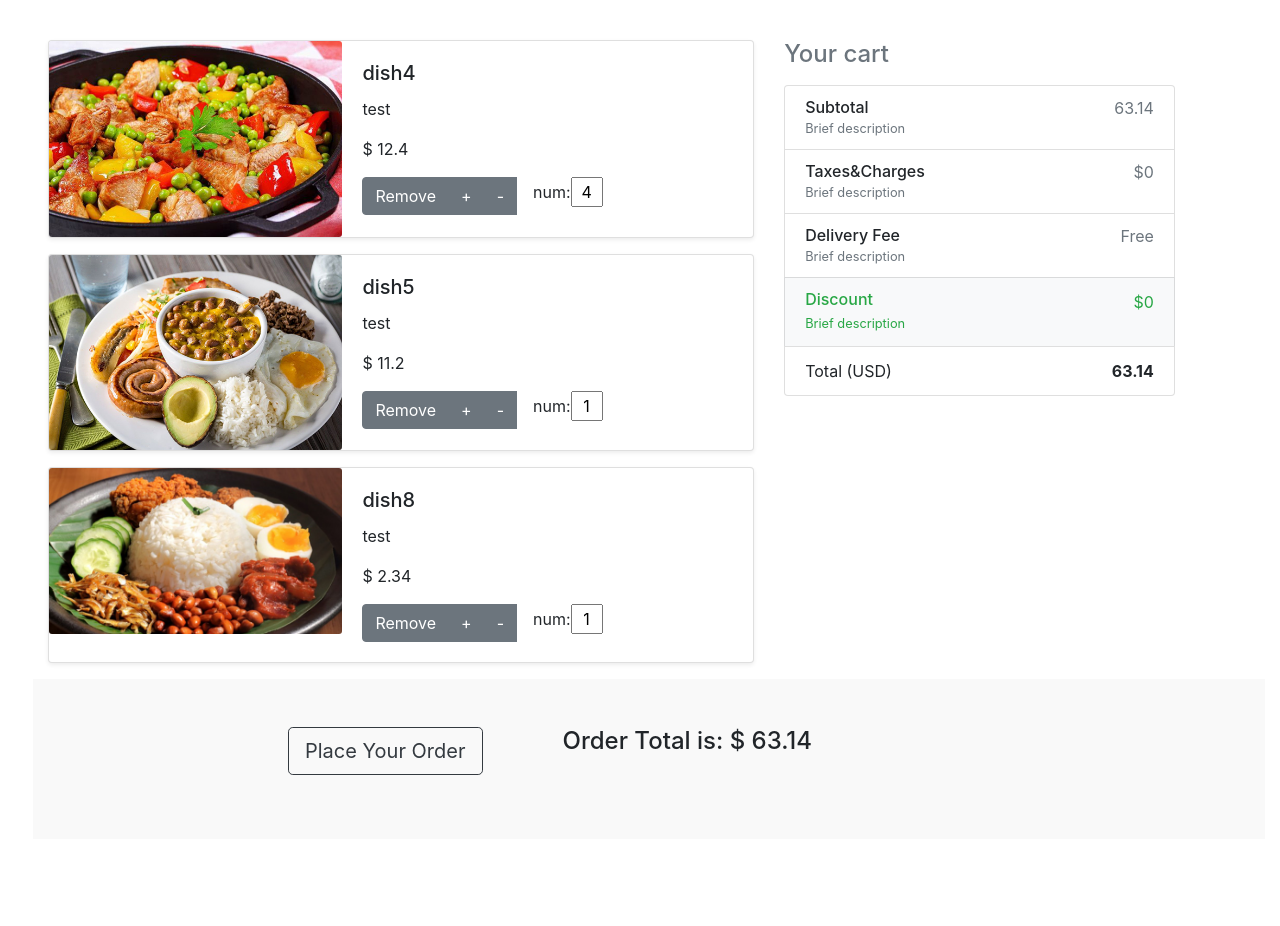
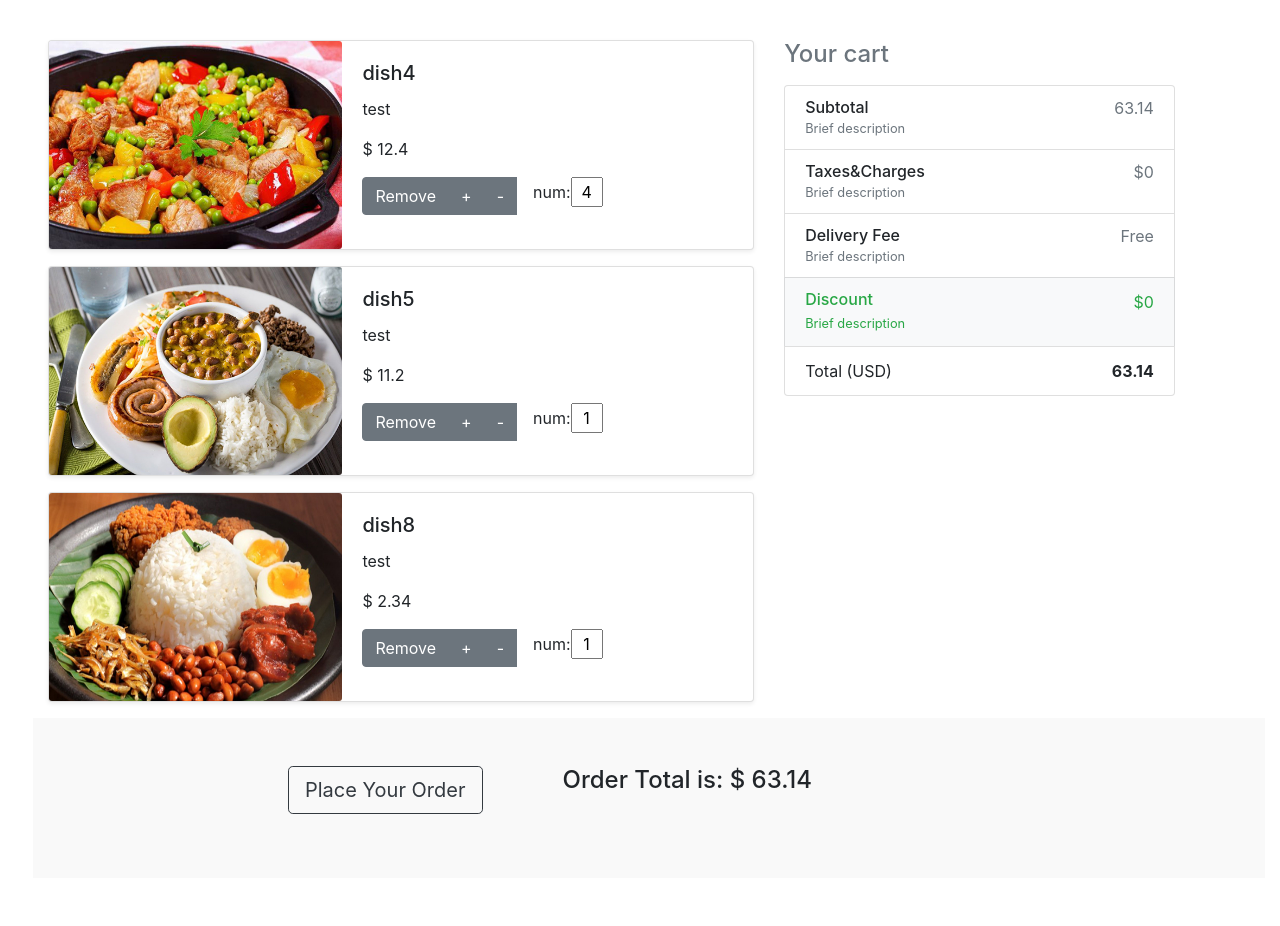
Before and after one commit to MissGalaxy/MenuServe, a Django app: page /order/ in a window 1280 px wide. Shown: the part 56-982 px from the top of the page. Before the commit the page ends 831 px from the top, so only its background shows below. Run offline with Django 3.2, Linux system fonts and the light colour scheme; data comes from the database, SQL or seed files in the repository; some libraries are stand-ins or nearby versions.

Commit message:
fix card img height

```diff
--- a/MenuServe/static/menuserve/css/order.css
+++ b/MenuServe/static/menuserve/css/order.css
@@ -4,13 +4,13 @@ body {
   padding-left: 3rem;
 }
 
-/*.card-body{
+.card-body{
 	height: 13rem;
 }
 
 .card-img{
 	height: 13rem;
-}*/
+}
 .itemNum{
 	margin-left: 1rem;
 }
```
